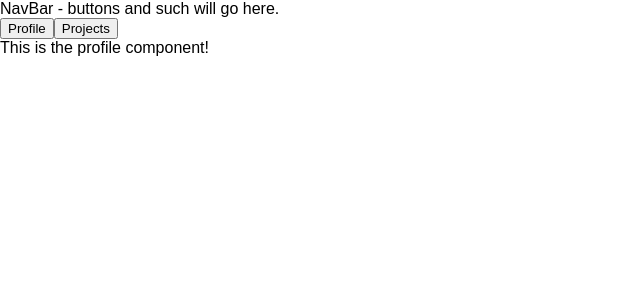
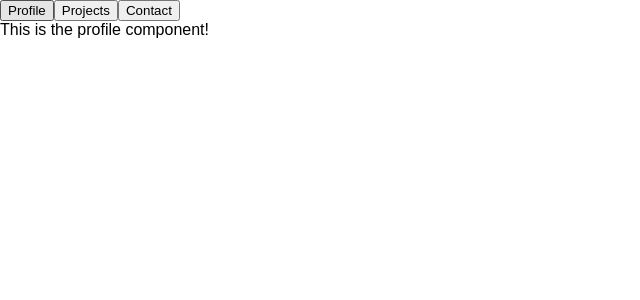
Before and after one commit to KyeBracey/kynosaur_website, a React (Create React App) app: page / in a window 1280 px wide. Shown: the top 300 px of the page, without its empty margins (0-640 px from the left). Built offline with nearby package versions, Linux system fonts and the light colour scheme.

Commit message:
Adds ContactDetails component

```diff
--- a/src/App.js
+++ b/src/App.js
@@ -4,6 +4,7 @@ import './App.css';
 import NavBar from './components/NavBar';
 import Profile from './components/Profile';
 import Projects from './components/Projects';
+import ContactDetails from './components/ContactDetails';
 
 class App extends React.Component {
   constructor() {
@@ -19,6 +20,10 @@ class App extends React.Component {
     this.setState({currentPage: <Profile />})
   }
 
+  displayContactDetails() {
+    this.setState({currentPage: <ContactDetails />})
+  }
+
   // Passing parameters into handlers is not supported :(
   // Must be a cleaner, more DRY way to do this.
 
@@ -28,6 +33,7 @@ class App extends React.Component {
         <NavBar
           displayProjects = {this.displayProjects.bind(this)}
           displayProfile = {this.displayProfile.bind(this)}
+          displayContactDetails = {this.displayContactDetails.bind(this)}
         />
         {this.state.currentPage}
       </div>
--- /dev/null
+++ b/src/components/ContactDetails.js
@@ -0,0 +1,11 @@
+import React from 'react';
+
+class ContactDetails extends React.Component {
+  render() {
+    return (
+      <div>This is the contact details page!</div>
+    )
+  }
+}
+
+export default ContactDetails;
--- a/src/components/NavBar.js
+++ b/src/components/NavBar.js
@@ -4,12 +4,14 @@ class NavBar extends React.Component {
   render() {
     return (
       <div className='NavBar'>
-        <div>NavBar - buttons and such will go here.</div>
         <button onClick={this.props.displayProfile}>
         Profile
         </button>
         <button onClick={this.props.displayProjects}>
           Projects
+        </button>
+        <button onClick={this.props.displayContactDetails}>
+          Contact
         </button>
       </div>
     )
```
